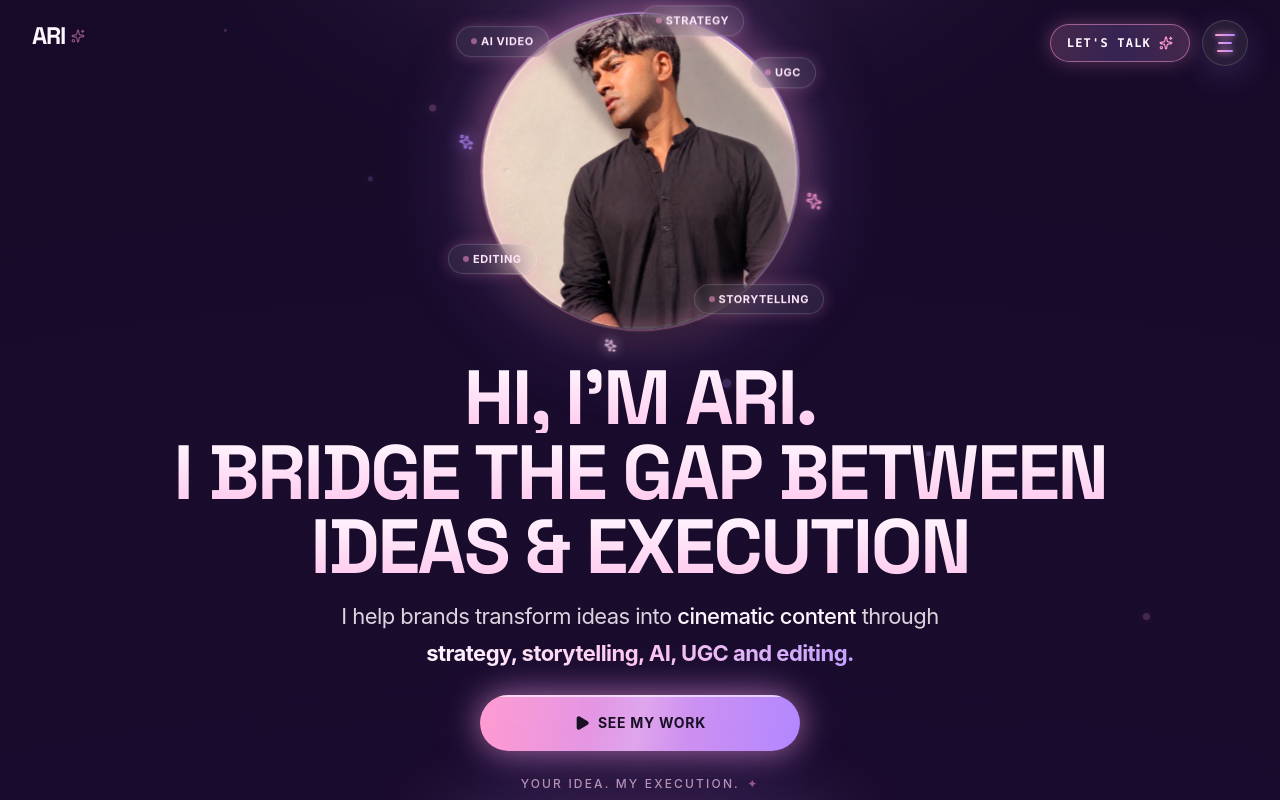
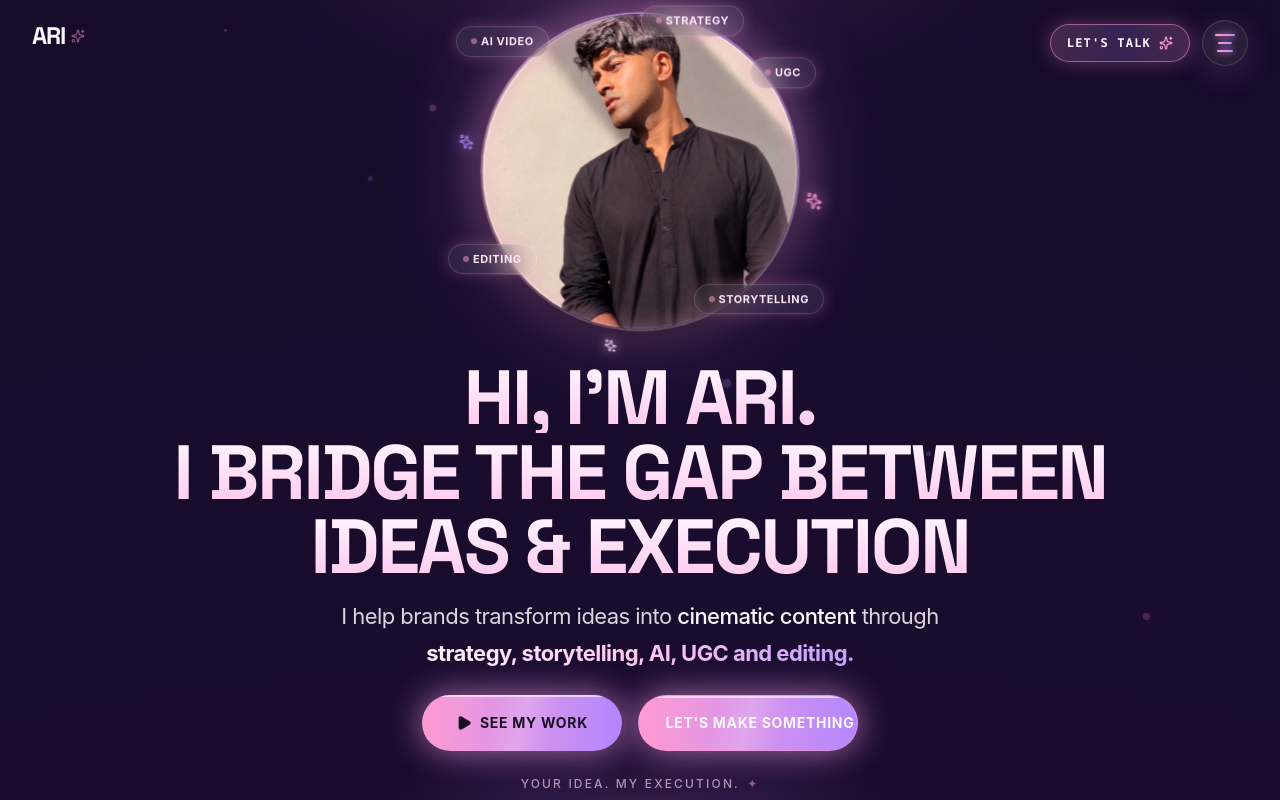
Before and after one commit to evanbose7/ARIIMAKESFILMS, a React (Vite) app: page / in a window 1280 px wide. Shown: the top 800 px of the page. Built offline with nearby package versions, Linux system fonts and the light colour scheme.

Commit message:
Add LETS MAKE SOMETHING CTA button directly into Hero section and boost modal z-index for instant desktop popup

```diff
--- a/src/App.tsx
+++ b/src/App.tsx
@@ -98,6 +98,7 @@ export function App() {
         <HeroSection
           scrollYProgress={scrollYProgress}
           onSeeMyWorkClick={handleScrollToPortfolio}
+          onWorkWithMeClick={() => setIsWorkModalOpen(true)}
         />
 
         <EmotionalGapSection
--- a/src/components/CtaButtons.tsx
+++ b/src/components/CtaButtons.tsx
@@ -1,24 +1,44 @@
 import React from 'react';
 import { MagneticButton } from './MagneticButton';
-import { Play } from 'lucide-react';
+import { Play, Sparkles } from 'lucide-react';
 
 interface CtaButtonsProps {
   onSeeMyWorkClick?: () => void;
+  onWorkWithMeClick?: () => void;
 }
 
 export const CtaButtons: React.FC<CtaButtonsProps> = ({
   onSeeMyWorkClick,
+  onWorkWithMeClick,
 }) => {
   return (
-    <div className="w-full flex justify-center items-center px-4 sm:px-6 my-2 sm:my-4 shrink-0 z-20">
+    <div className="w-full flex flex-col sm:flex-row justify-center items-center gap-3 sm:gap-4 px-4 sm:px-6 my-2 sm:my-4 shrink-0 z-20">
+      {/* 1. SEE MY WORK */}
       <MagneticButton
         onClick={onSeeMyWorkClick}
         ariaLabel="See Ari's Work"
-        className="w-full max-w-[280px] sm:max-w-[320px]"
+        className="w-full sm:w-auto min-w-[200px] max-w-[280px]"
       >
         <Play className="w-4 h-4 fill-current text-[#1A1026] transition-transform duration-300 group-hover:scale-110" />
         <span>SEE MY WORK</span>
       </MagneticButton>
+
+      {/* 2. LET'S MAKE SOMETHING (Contact Modal Trigger) */}
+      {onWorkWithMeClick && (
+        <MagneticButton
+          onClick={onWorkWithMeClick}
+          ariaLabel="Let's Make Something - Contact Ari"
+          className="
+            w-full sm:w-auto min-w-[220px] max-w-[280px]
+            bg-[#241038]/80 text-[#FFF7FF] border border-[#FF9BD2]/50
+            hover:border-[#FF9BD2] hover:bg-[#381654]/90
+            hover:shadow-[0_0_30px_rgba(255,155,210,0.5)]
+          "
+        >
+          <Sparkles className="w-4 h-4 text-[#FF9BD2] animate-pulse" />
+          <span>LET'S MAKE SOMETHING</span>
+        </MagneticButton>
+      )}
     </div>
   );
 };
--- a/src/components/HeroSection.tsx
+++ b/src/components/HeroSection.tsx
@@ -14,6 +14,7 @@ interface HeroSectionProps {
 
 export const HeroSection: React.FC<HeroSectionProps> = ({
   scrollYProgress,
+  onWorkWithMeClick,
   onSeeMyWorkClick,
 }) => {
   return (
@@ -36,8 +37,11 @@ export const HeroSection: React.FC<HeroSectionProps> = ({
         {/* 3. Supporting Paragraph */}
         <SupportingParagraph />
 
-        {/* 4. Single Primary CTA Button: SEE MY WORK */}
-        <CtaButtons onSeeMyWorkClick={onSeeMyWorkClick} />
+        {/* 4. Primary CTA Buttons: SEE MY WORK & LET'S MAKE SOMETHING */}
+        <CtaButtons
+          onSeeMyWorkClick={onSeeMyWorkClick}
+          onWorkWithMeClick={onWorkWithMeClick}
+        />
 
       </div>
 
--- a/src/components/WorkWithMeModal.tsx
+++ b/src/components/WorkWithMeModal.tsx
@@ -22,7 +22,7 @@ export const WorkWithMeModal: React.FC<WorkWithMeModalProps> = ({ isOpen, onClos
   return (
     <AnimatePresence>
       {isOpen && (
-        <div className="fixed inset-0 z-[99999] flex items-end sm:items-center justify-center p-0 sm:p-6 select-none">
+        <div className="fixed inset-0 z-[9999999] flex items-end sm:items-center justify-center p-0 sm:p-6 pointer-events-auto select-none">
           {/* Backdrop Click */}
           <motion.div
             initial={{ opacity: 0 }}
```
